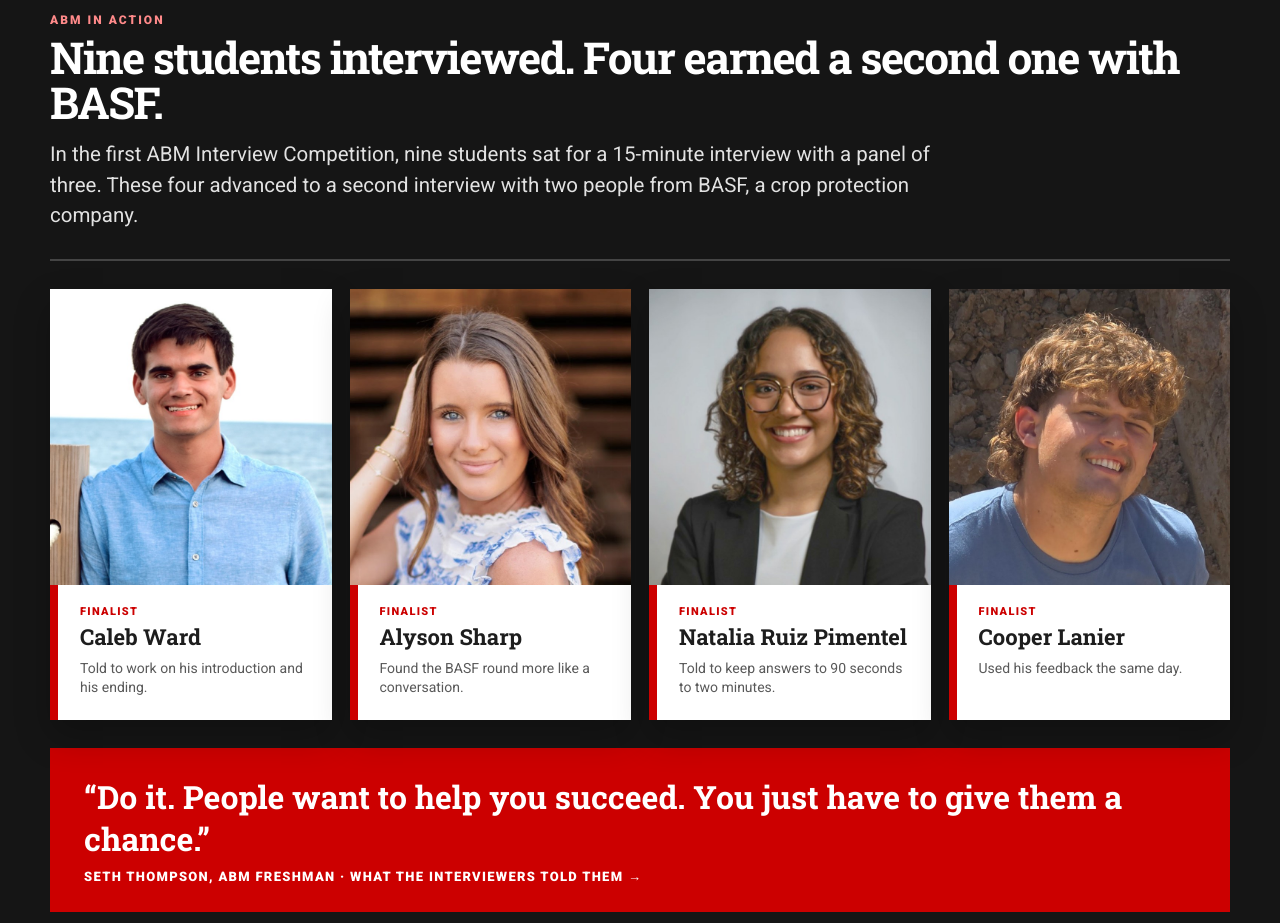
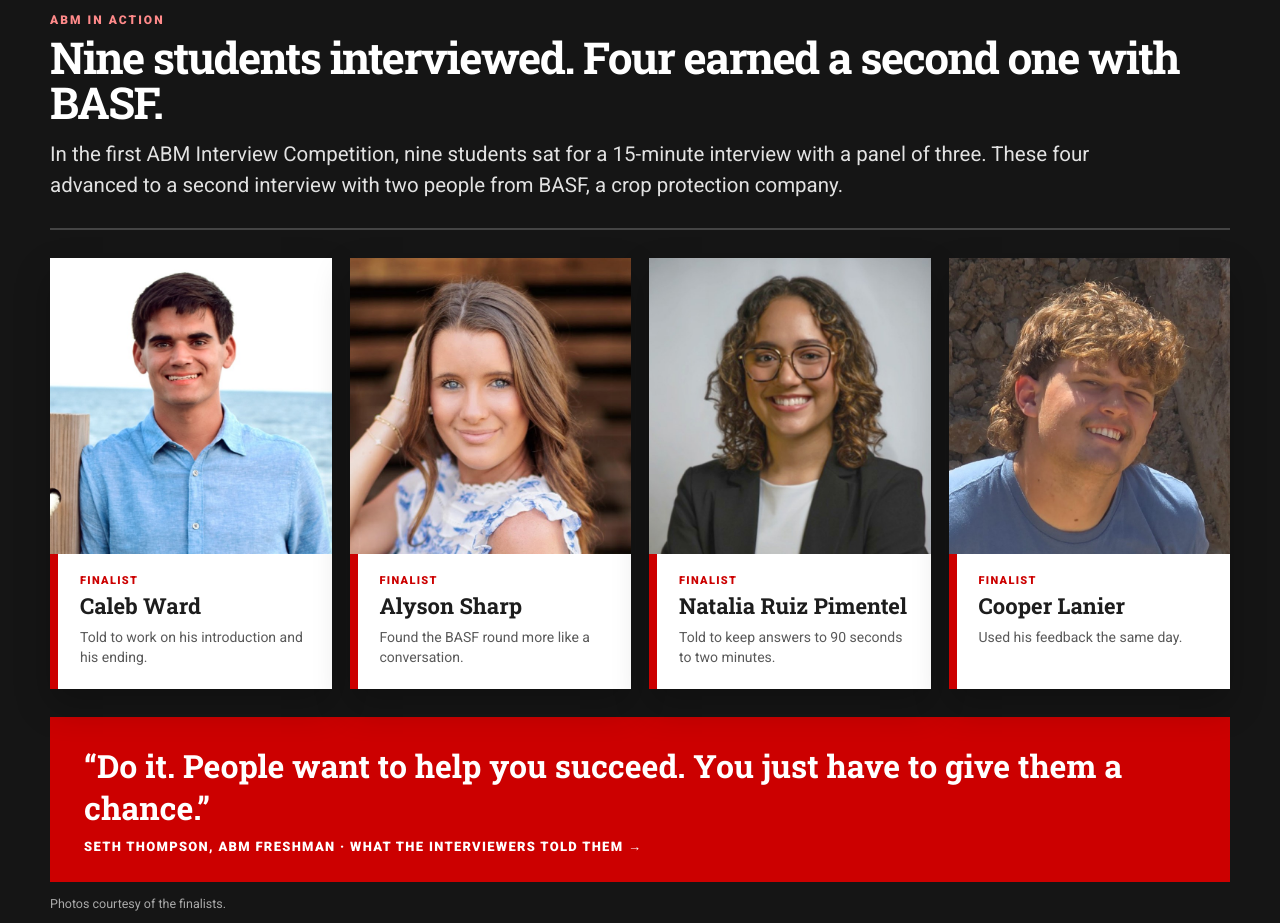
Before and after one commit to jtreme/abm-news, a plain HTML site: page issue-4/index.html in a window 1280 px wide. Shown: the part 2280-3203 px from the top of the page. Drawn offline with Linux system fonts and the light colour scheme.

Commit message:
Issue 4: intro text line length
Co-Authored-By: Claude Fable 5.2 <noreply@anthropic.com>
Claude-Session: https://claude.ai/code/session_01BjpAFcmKkFrLKr2pxHByBV

```diff
--- a/issue-4/index.html
+++ b/issue-4/index.html
@@ -40,7 +40,7 @@
 @media (max-width:820px){.ic-story{display:block}}
 .finalists-grid{grid-template-columns:repeat(4,minmax(0,1fr))!important}.finalists-grid .person-card{min-height:0}.finalists-grid .person-card img{height:auto;aspect-ratio:1/1.05;object-fit:cover;object-position:center 20%}.finalists-grid .person-copy{min-height:128px;flex:1}.finalists-grid .person-copy strong{font-size:22px;line-height:1.15}
 @media (max-width:900px){.finalists-grid{grid-template-columns:repeat(2,minmax(0,1fr))!important}.finalists-grid .person-card img{aspect-ratio:1/1.05!important}}
-.people-feature .people-intro{grid-template-columns:1fr!important;gap:14px!important;align-items:start}.people-feature .people-intro h2{font-size:clamp(28px,3.5vw,44px)}.people-feature .people-intro p:last-child{max-width:900px;font-size:clamp(18px,1.6vw,21px);line-height:1.5;color:#e2e2e2}
+.people-feature .people-intro{grid-template-columns:1fr!important;gap:14px!important;align-items:start}.people-feature .people-intro h2{font-size:clamp(28px,3.5vw,44px)}.people-feature .people-intro p:last-child{max-width:1080px;font-size:clamp(18px,1.6vw,21px);line-height:1.5;color:#e2e2e2}
 .kelsey-spot{padding-top:76px!important}.kelsey-spot .mentor-copy{align-self:center}.kelsey-spot .alum-card{grid-template-columns:minmax(220px,.62fr) 1.38fr}
 .photo-by{font-size:12.5px;color:#666;margin:10px 0 0}
 @media (min-width:821px) and (max-width:1180px){.masthead::before{background:linear-gradient(90deg,rgba(0,0,0,.84) 0%,rgba(0,0,0,.74) 46%,rgba(0,0,0,.28) 66%,rgba(0,0,0,0) 80%)!important}.masthead-grid>*{max-width:520px}}
```
